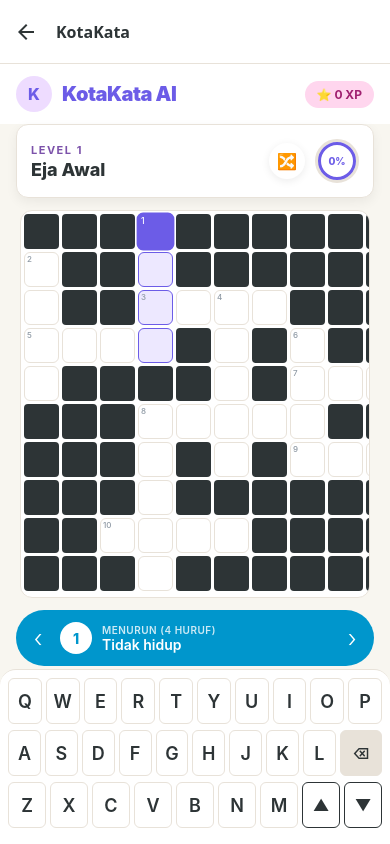
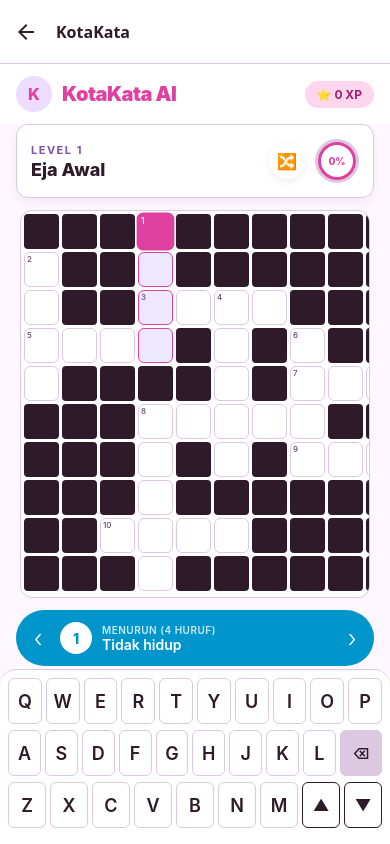
Before and after one commit to fadhly-permata/KotaKata.AI, a React Native app: screen /Game in a window 390 px wide. Built offline with nearby package versions, Linux system fonts and the light colour scheme; no server answers; what react-native-logs would draw is missing.

Commit message:
redesign: update ThemeProvider to Candy palette (hot pink #e040a0, sky blue #0096cc) + add tertiary tokens

```diff
--- a/src/presentation/components/providers/ThemeProvider.tsx
+++ b/src/presentation/components/providers/ThemeProvider.tsx
@@ -22,6 +22,8 @@
     primary: string;
     secondary: string;
     secondaryContainer: string;
+    tertiary: string;
+    tertiaryContainer: string;
     accent: string;
     gold: string;
     success: string;
@@ -39,50 +41,54 @@
 const lightTheme: Theme = {
   mode: "light",
   colors: {
-    background: "#F8F6F0", // warm cream
-    surface: "#FFFFFF",
-    text: "#2D3436",
-    textSecondary: "#8E99A4",
-    border: "#E8E2D9",
-    primary: "#6C5CE7", // indigo
-    secondary: "#7c52aa", // purple
+    background: "#fef7ff", // very light pink-white — warm & playful
+    surface: "#ffffff",
+    text: "#2e1a28",
+    textSecondary: "#604868",
+    border: "#dcc8e0",
+    primary: "#e040a0", // hot pink — brand identity
+    secondary: "#7c52aa", // purple — secondary elements
     secondaryContainer: "#eedcff", // light purple bg
-    accent: "#00B894", // emerald
+    tertiary: "#0096cc", // sky blue — informational
+    tertiaryContainer: "#40c0ee", // light sky blue bg
+    accent: "#e040a0", // hot pink
     gold: "#FDCB6E",
     success: "#00B894",
-    error: "#E17055",
-    cellActive: "#FFFFFF",
-    cellBorder: "#E8E2D9",
-    cellText: "#2D3436",
-    cellBlocked: "#2D3436",
-    cellLocked: "#E8E2D9",
-    cellSolved: "#E8F8F3",
-    cellSolvedText: "#00B894",
+    error: "#e53e3e",
+    cellActive: "#ffffff",
+    cellBorder: "#dcc8e0",
+    cellText: "#2e1a28",
+    cellBlocked: "#2e1a28",
+    cellLocked: "#dcc8e0",
+    cellSolved: "#f0f0ff",
+    cellSolvedText: "#e040a0",
   },
 };
 
 const darkTheme: Theme = {
   mode: "dark",
   colors: {
-    background: "#0F0E17", // deep navy
-    surface: "#1A1926",
-    text: "#F5F5F5",
-    textSecondary: "#8E99A4",
-    border: "#2A2938",
-    primary: "#A29BFE", // soft purple
+    background: "#1a1020", // deep plum
+    surface: "#2a1a30",
+    text: "#fef7ff",
+    textSecondary: "#b8a0b8",
+    border: "#4a3850",
+    primary: "#f0a0cc", // soft hot pink
     secondary: "#c8a8e8", // light purple
-    secondaryContainer: "#4a3068", // dark purple bg
-    accent: "#55EFC4", // mint
+    secondaryContainer: "#3a2850", // dark purple bg
+    tertiary: "#80d0f0", // light sky blue
+    tertiaryContainer: "#004466", // dark blue bg
+    accent: "#f0a0cc",
     gold: "#F9CA24",
     success: "#55EFC4",
-    error: "#FF6B6B",
-    cellActive: "#1A1926",
-    cellBorder: "#2A2938",
-    cellText: "#F5F5F5",
-    cellBlocked: "#0F0E17",
-    cellLocked: "#2A2938",
-    cellSolved: "#1A3A2E",
-    cellSolvedText: "#55EFC4",
+    error: "#ff6b6b",
+    cellActive: "#2a1a30",
+    cellBorder: "#4a3850",
+    cellText: "#fef7ff",
+    cellBlocked: "#1a1020",
+    cellLocked: "#4a3850",
+    cellSolved: "#2a2040",
+    cellSolvedText: "#f0a0cc",
   },
 };
 
```
